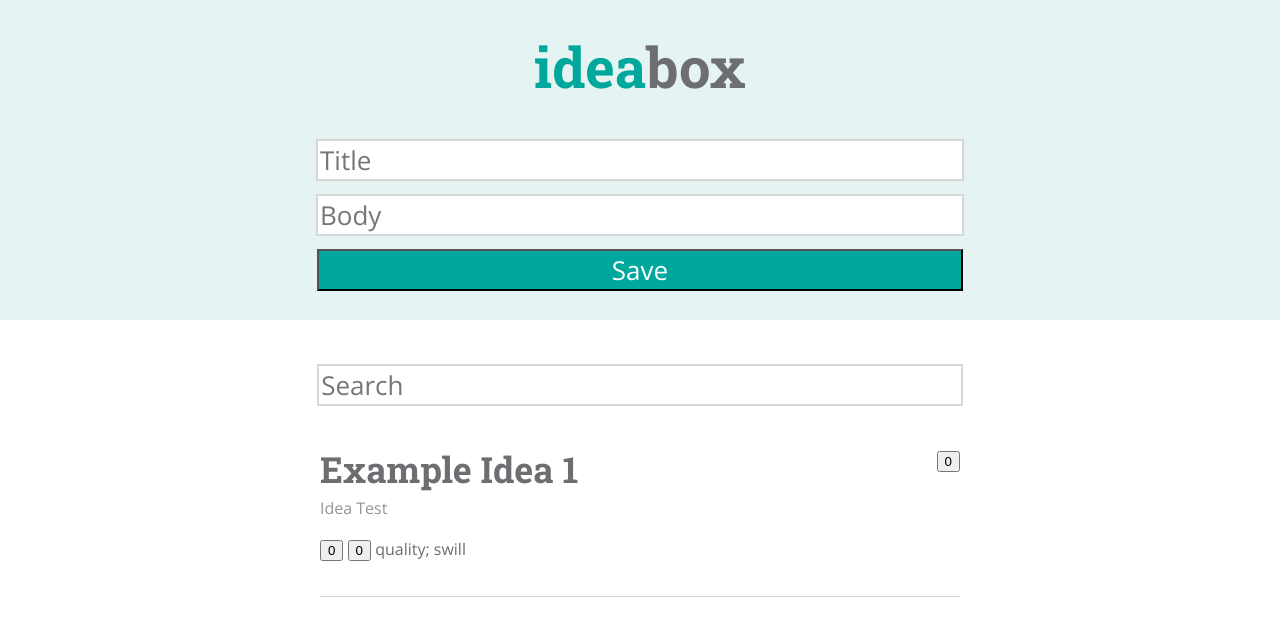
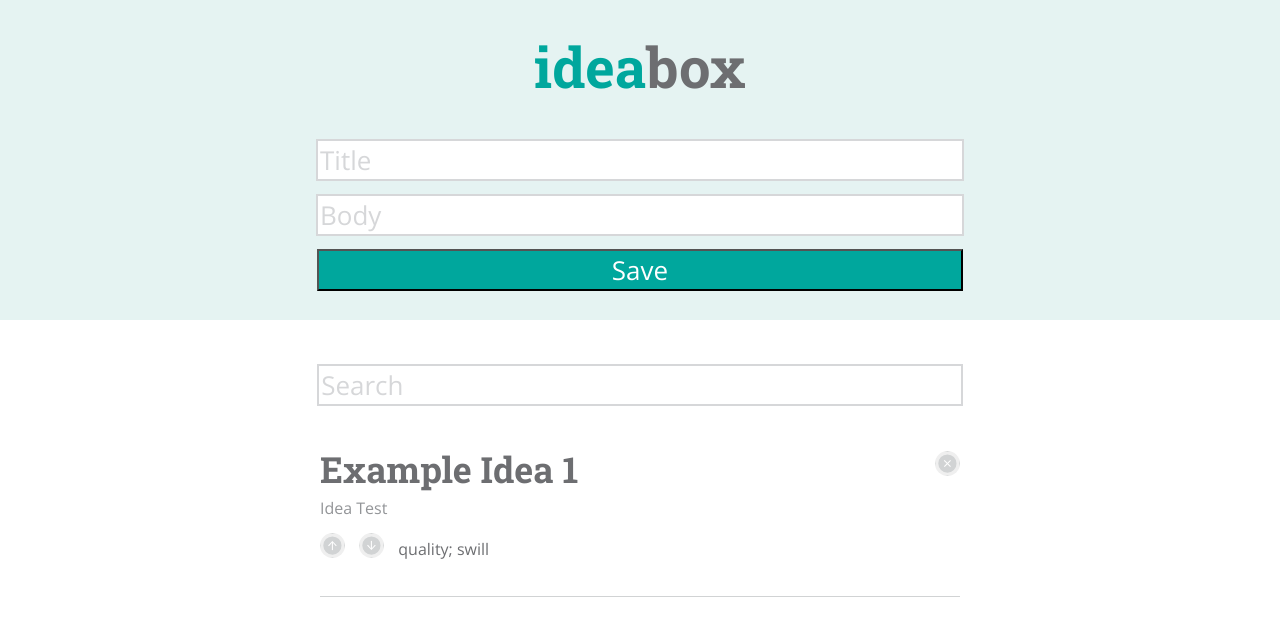
Before and after one commit to eloimercado/idea-box, a plain HTML site: page index.html in a window 1280 px wide. Drawn offline with nearby package versions, Linux system fonts and the light colour scheme.

Commit message:
Finishl html and css

```diff
--- a/index.html
+++ b/index.html
@@ -21,11 +21,11 @@
     <input type="text" name="search-input" class="search-input" placeholder="Search">
   </form>
     <article class="idea-card">
+      <button class="delete-idea"></button>
       <h2 class="idea-title">Example Idea 1</h2>
-      <button class="delete-idea">0</button>
       <p class="idea-content">Idea Test</p>
-      <button class="up-vote">0</button>
-      <button class="down-vote">0</button>
+      <button class="up-vote"></button>
+      <button class="down-vote"></button>
       <p class="idea-quality">quality; swill</p>
     </article>
 </section>
--- a/style.css
+++ b/style.css
@@ -32,8 +32,14 @@ input {
 .search-input {
   margin: .5% auto;
   font-size: 26px;
+  color: #6D6E71;
+  border: 2px solid #D6D7D9;
+}
+
+.input-title::placeholder,
+.input-body::placeholder,
+.search-input::placeholder {
   color: #D6D7D9;
-  border: 2px solid #D6D7D9;
 }
 
 .save-idea {
@@ -80,9 +86,25 @@ input {
   font-weight: 700;
 }
 
+.idea-card button {
+  border-radius: 50%;
+  width: 25px;
+  height: 25px;
+  border-color: transparent;
+
+}
+
 .delete-idea {
-  text-align: right;
   float: right;
+  background-image: url(FEE-ideabox-icon-assets/delete.svg);
+}
+
+.delete-idea:hover {
+  background-image: url(FEE-ideabox-icon-assets/delete-hover.svg);
+}
+
+.delete-idea:focus {
+  outline: none;
 }
 
 .idea-content {
@@ -90,9 +112,35 @@ input {
   margin-top: 2%;
 }
 
+.up-vote {
+  background-image: url(FEE-ideabox-icon-assets/upvote.svg);
+}
+
+.up-vote:hover {
+  background-image: url(FEE-ideabox-icon-assets/upvote-hover.svg);
+}
+
+.up-vote:focus {
+  outline: none;
+}
+
+.down-vote {
+  background-image: url(FEE-ideabox-icon-assets/downvote.svg);
+  margin-left: 10px;
+}
+
+.down-vote:hover {
+  background-image: url(FEE-ideabox-icon-assets/downvote-hover.svg);
+}
+
+.down-vote:focus {
+  outline: none;
+}
+
 .idea-quality {
   display: inline-block;
   margin-top: 4%;
   margin-bottom: 6%;
   color: #6D6E71;
+  margin-left: 10px;
 }
```
Also changed, not shown: FEE-ideabox-icon-assets/delete-hover.svg (added), FEE-ideabox-icon-assets/delete.svg (added), FEE-ideabox-icon-assets/downvote-hover.svg (added), FEE-ideabox-icon-assets/downvote.svg (added), FEE-ideabox-icon-assets/upvote-hover.svg (added), FEE-ideabox-icon-assets/upvote.svg (added).
